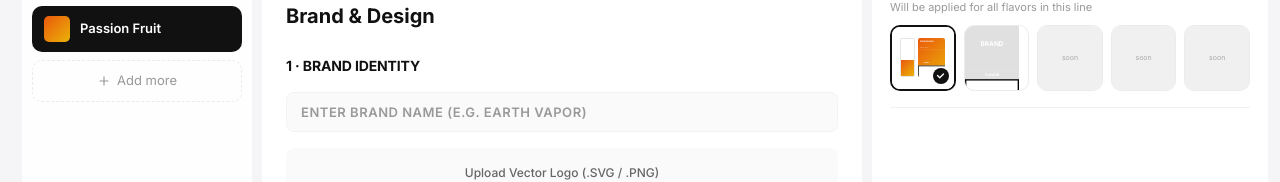
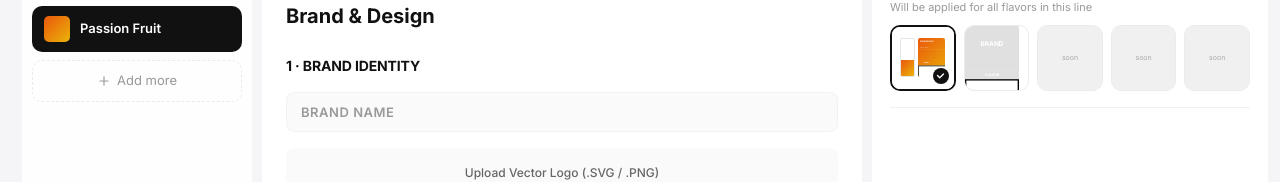
Before and after one commit to mango-mango-elv/ritchy-pnd-service, a React (Vite) app: page /design in a window 1280 px wide. Shown: the part 104-286 px from the top of the page. Built offline with nearby package versions, Linux system fonts and the light colour scheme; a web font is replaced by a local one.

Commit message:
UX: simplify input placeholders to Brand Name and Flavor Name

```diff
--- a/src/app/pages/v2/DesignForm.tsx
+++ b/src/app/pages/v2/DesignForm.tsx
@@ -99,7 +99,7 @@ export function DesignForm({ design, patch, selectedSku, patchSku, aiRunning, se
           {!design.logoDataUrl && (
             <input
               className="ds-input"
-              placeholder="Enter Brand Name (e.g. EARTH VAPOR)"
+              placeholder="Brand Name"
               value={design.brandName}
               onChange={e => patch({ brandName: e.target.value })}
               onKeyDown={e => {
@@ -482,7 +482,7 @@ export function DesignForm({ design, patch, selectedSku, patchSku, aiRunning, se
           <div style={{ display: "flex", flexDirection: "column", gap: "12px" }}>
             <input
               className="ds-input"
-              placeholder="Enter Flavor Name (e.g. PEPPERMINT)"
+              placeholder="Flavor Name"
               value={selectedSku.displayName}
               onChange={e => patchSku({ displayName: e.target.value })}
               onBlur={() => setFlavorTouched(true)}
```
